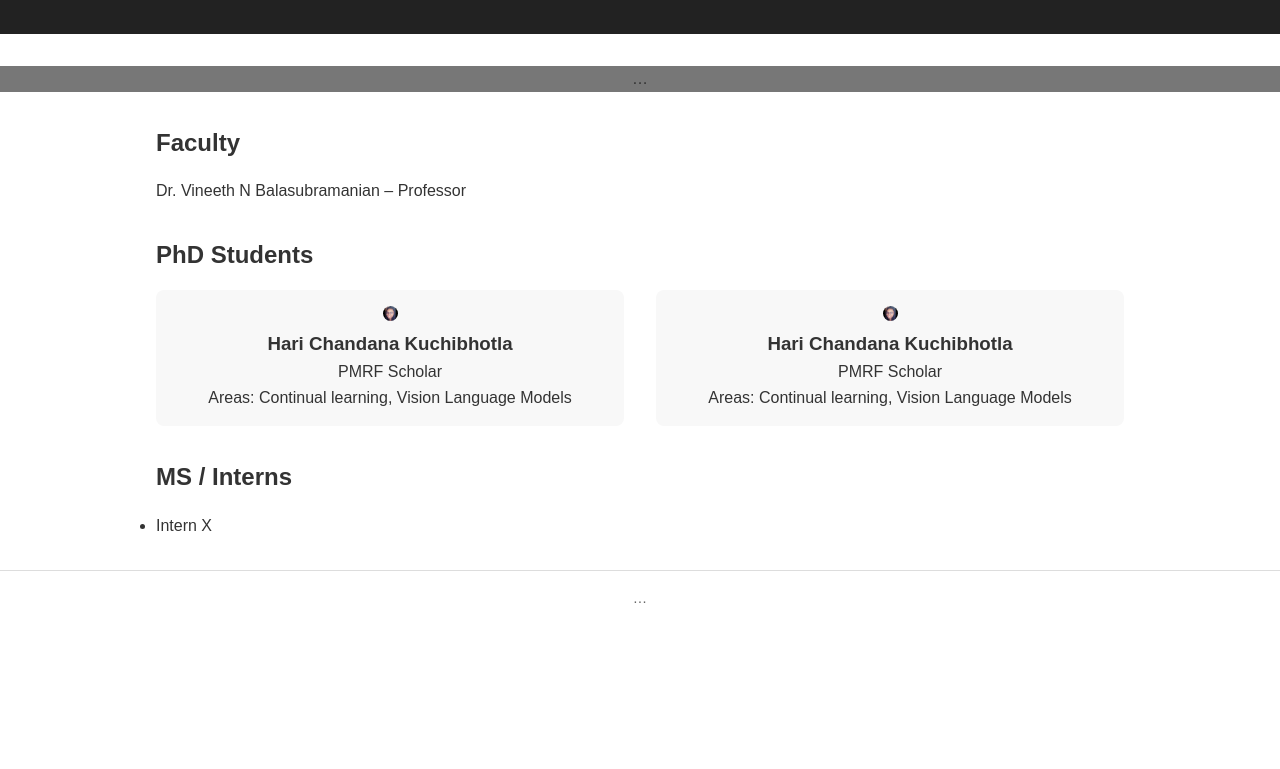
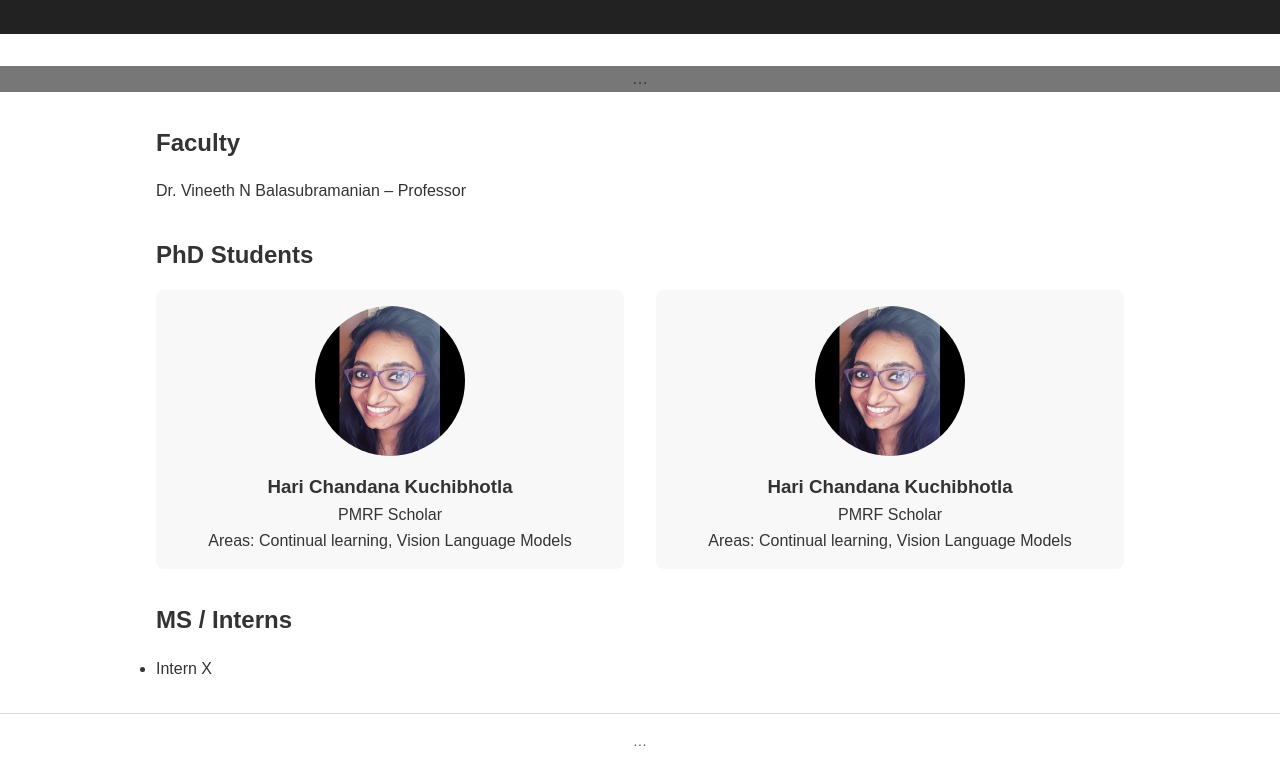
Before and after one commit to HariChandana1102/Lab1055-IITH.github.io, a plain HTML site: page team.html in a window 1280 px wide. Shown: the part 97-866 px from the top of the page. Before the commit the page ends 800 px from the top, so only its background shows below. Drawn offline with Linux system fonts and the light colour scheme.

Commit message:
Update style.css

```diff
--- a/style.css
+++ b/style.css
@@ -76,10 +76,10 @@ nav a:hover {
 }
 
 .team-member img {
-  width: 15px;
-  height: 15px;
-  object-fit: cover;
-  border-radius: 100px;
+  width: 150px !important;
+  height: 150px !important;
+  object-fit: cover !important;
+  border-radius: 50% !important;
   display: block;
-  margin: 0 auto 0.5rem auto;
+  margin: 0 auto 1rem auto;
 }
```
